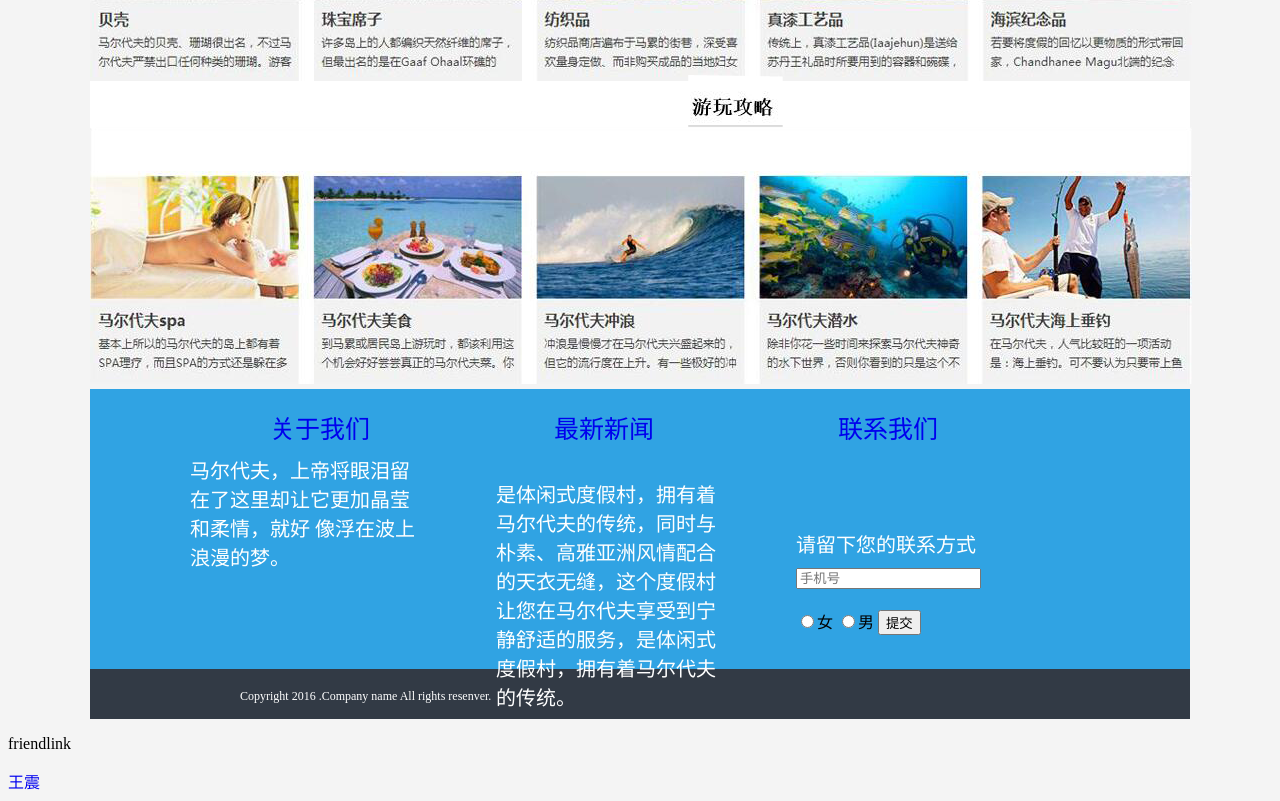
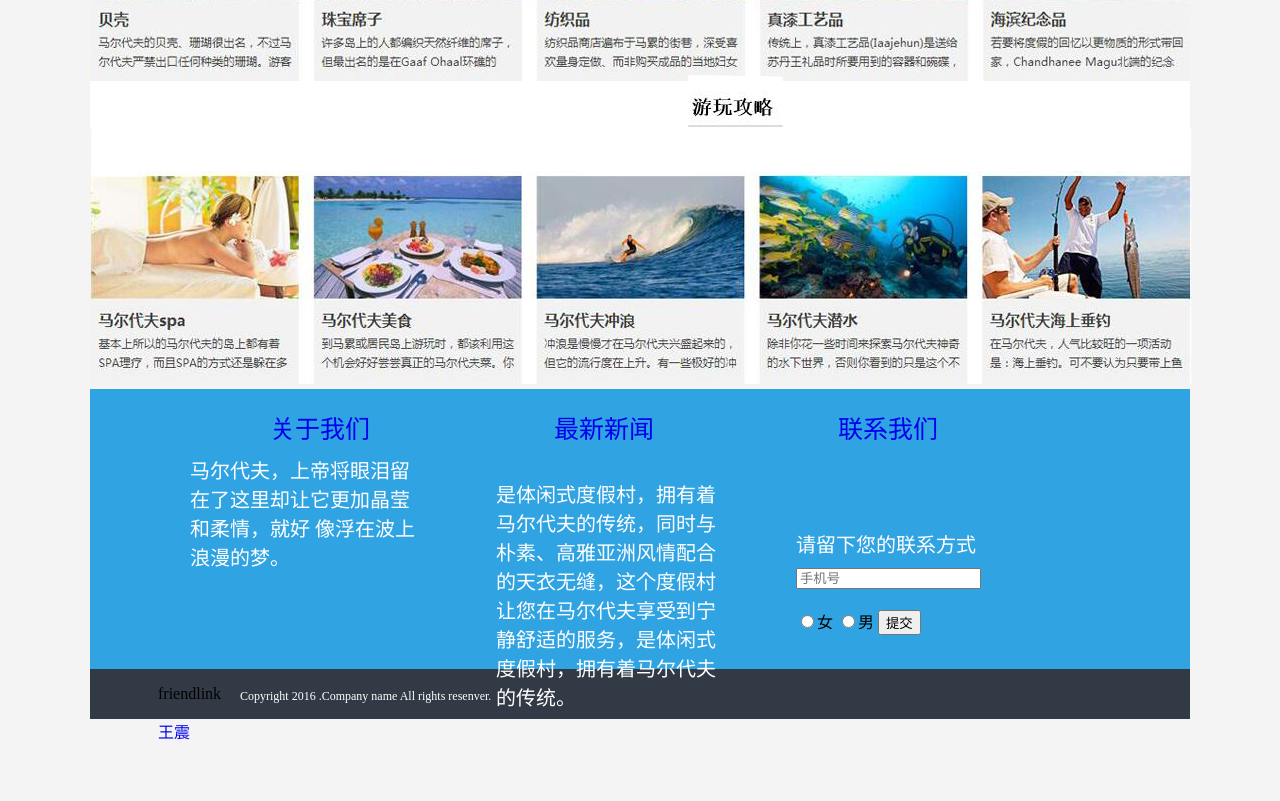
Before and after one commit to zhaoxuewen5306/jiaxiaolong, a plain HTML site: page index.html in a window 1280 px wide. Shown: the part 2225-3026 px from the top of the page. After the commit the page ends 2976 px from the top, so only its background shows below. Drawn offline with Linux system fonts and the light colour scheme.

Commit message:
Update index.css

```diff
--- a/css/index.css
+++ b/css/index.css
@@ -201,3 +201,8 @@ a:hover{color:red;}
              position:fixed;
              top:450px;
              left:1220px;}
+.box-friend{
+            margin-left:150px;
+            margin-top:-50px;
+
+}
```
